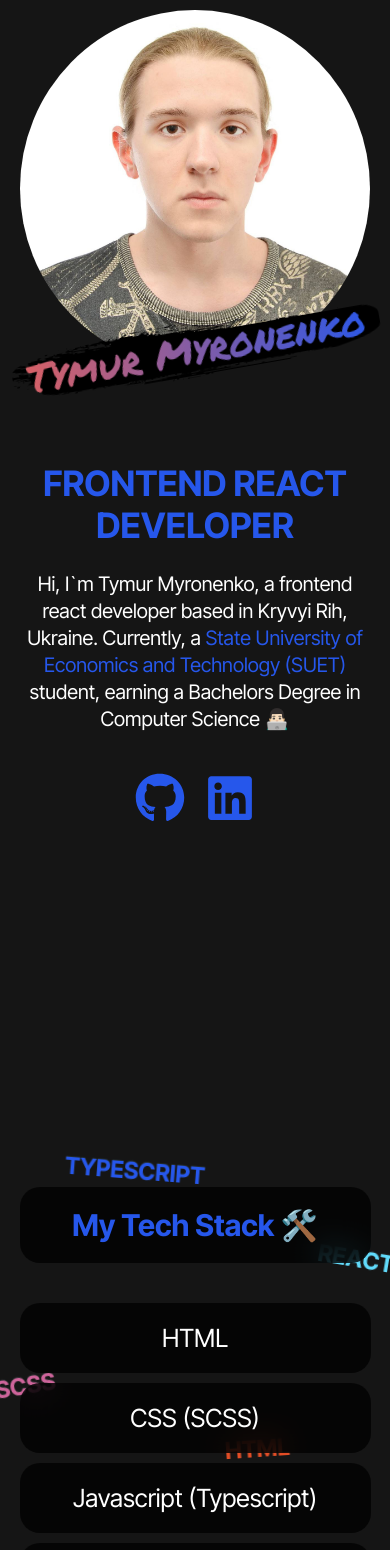
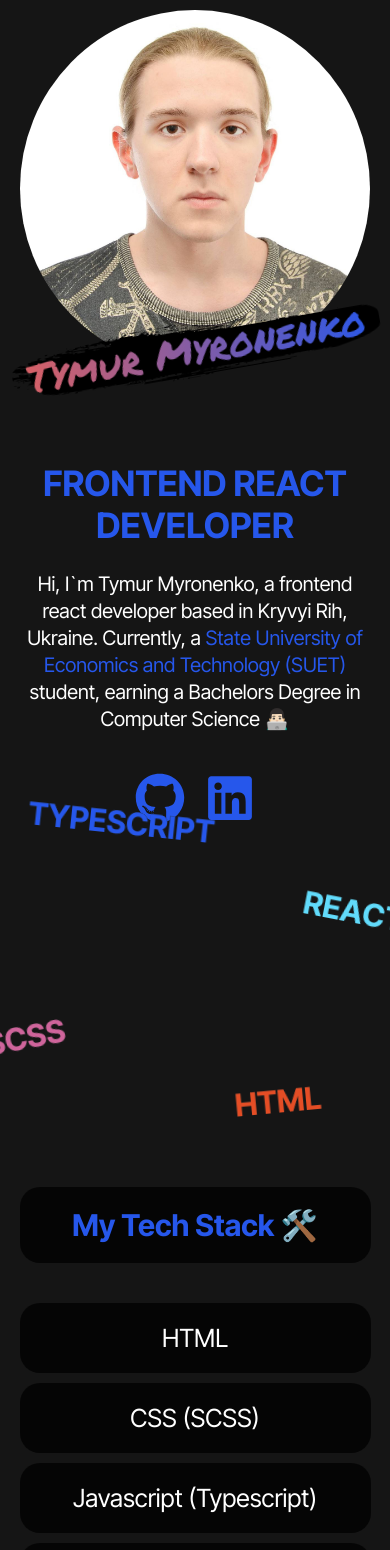
Before and after one commit to Timurrio/portfolio, a React (Create React App) app: page / in a window 390 px wide. Shown: the top 1550 px of the page. Built offline with nearby package versions, Linux system fonts and the light colour scheme.

Commit message:
Added responsive styles to ScrollFloatingText

```diff
--- a/src/components/SkillsSection/ScrollFloatingText/ScrollFloatingText.module.scss
+++ b/src/components/SkillsSection/ScrollFloatingText/ScrollFloatingText.module.scss
@@ -1,9 +1,10 @@
 .container {
     position: absolute;
+    overflow-x: hidden;
     z-index: 10;
     width: 100vw;
     height: 100%;
-    font-size: 6vw;
+    font-size: 8vw;
     // font-family: "Permanent Marker", cursive;
     display: flex;
     align-items: flex-end;
@@ -16,8 +17,8 @@
     user-select: none;
 }
 
-// @media screen and (max-width: 1000px) {
-//     .container {
-//         font-size: 60px;
-//     }
-// }
+@media screen and (max-width: 400px) {
+    .container {
+        margin-bottom: 100vh;
+    }
+}
--- a/src/components/SkillsSection/ScrollFloatingText/ScrollFloatingText.tsx
+++ b/src/components/SkillsSection/ScrollFloatingText/ScrollFloatingText.tsx
@@ -20,7 +20,7 @@ export const ScrollFloatingText = () => {
     return (
         <motion.div className={styles.container} ref={containerRef} >
 
-            <motion.div className={styles["text-wrapper"]} style={{ y: currentY, rotate: rotation2, left: "8%" }}>
+            <motion.div className={styles["text-wrapper"]} style={{ y: currentY, rotate: rotation2, left: "20%" }}>
                 <ScrollColorText colors={["#CF649B", "#CF649B"]} text="SCSS" target={textRef} scrollOffset={["start end", "start 20%"]} />
             </motion.div>
             <motion.div ref={textRef} className={styles["text-wrapper"]} style={{ y: currentY, rotate: rotation1, bottom: "17%" }}>
@@ -29,7 +29,7 @@ export const ScrollFloatingText = () => {
             <motion.div className={styles["text-wrapper"]} style={{ y: currentY, rotate: rotation3, right: "5%", top: "5%" }}>
                 <ScrollColorText colors={["#E44D25", "#E44D25"]} text="HTML" target={textRef} scrollOffset={["start end", "start 20%"]} />
             </motion.div>
-            <motion.div className={styles["text-wrapper"]} style={{ y: currentY, rotate: rotation4, bottom: "10%", right: "8%" }}>
+            <motion.div className={styles["text-wrapper"]} style={{ y: currentY, rotate: rotation4, bottom: "10%", right: "20%" }}>
                 <ScrollColorText colors={["#61DBFB", "#61DBFB"]} text="REACT" target={textRef} scrollOffset={["start end", "start 20%"]} />
             </motion.div>
 
```
